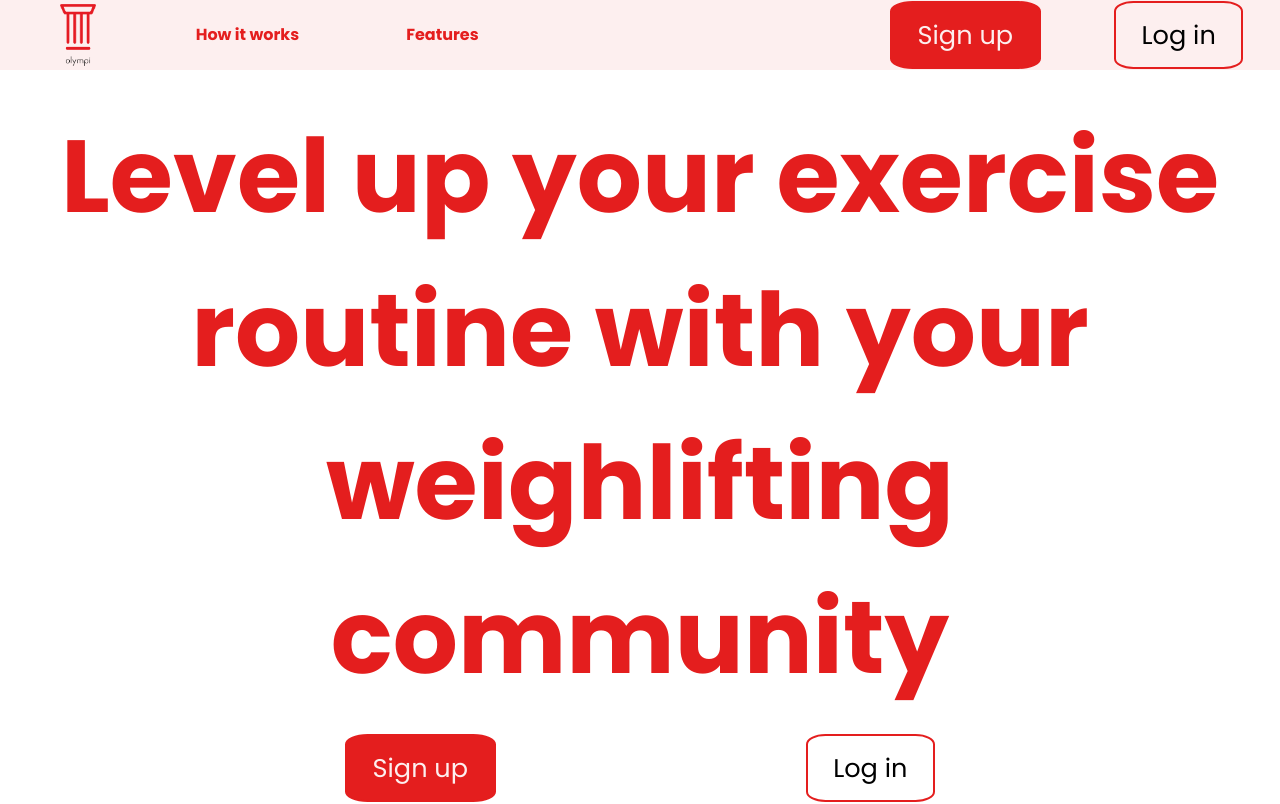
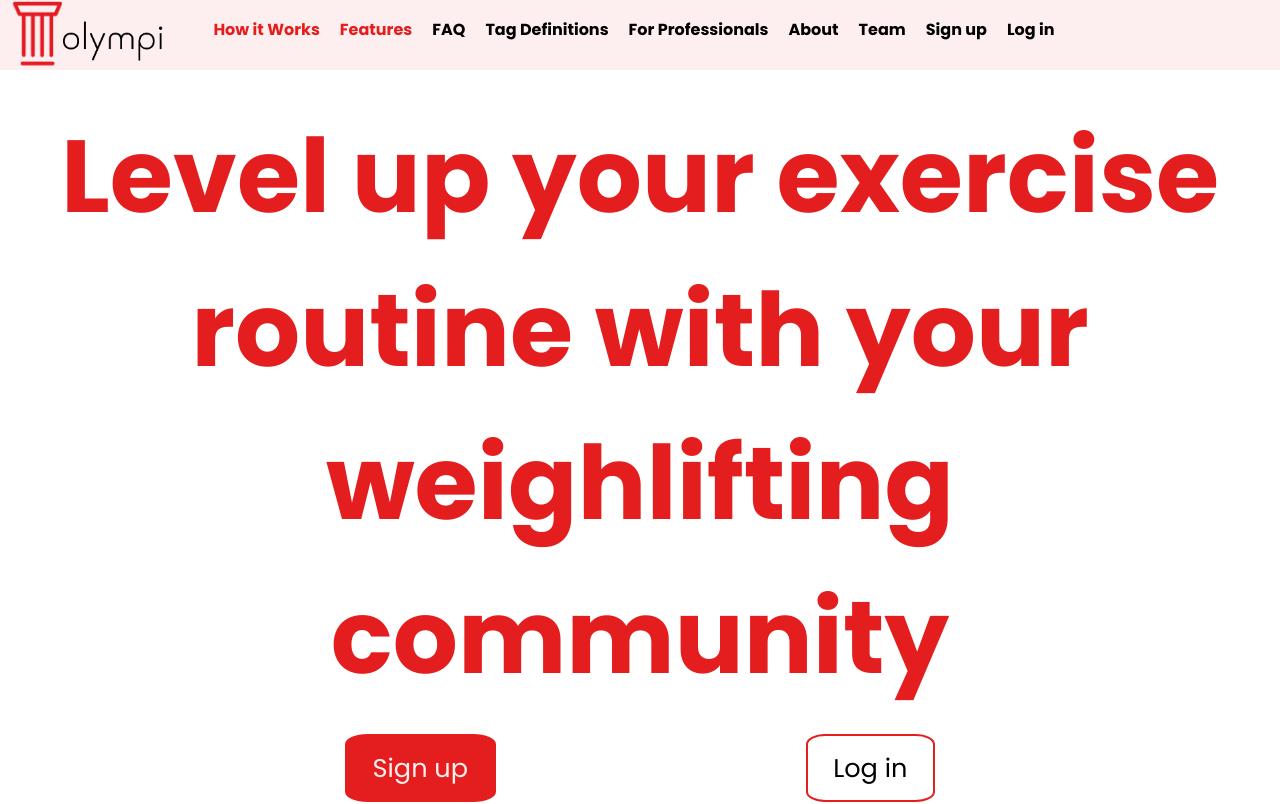
Before and after one commit to LauraKapitza/olympi, a React (Create React App) app in the folder olympi-client/: page / in a window 1280 px wide. Shown: the top 804 px of the page. Built offline with nearby package versions, Linux system fonts and the light colour scheme; no server answers.

Commit message:
added hamburger

```diff
--- a/olympi-client/package.json
+++ b/olympi-client/package.json
@@ -13,6 +13,7 @@
     "react-dom": "^17.0.2",
     "react-router-dom": "^5.2.0",
     "react-scripts": "4.0.3",
+    "styled-components": "^5.3.0",
     "web-vitals": "^1.1.2"
   },
   "scripts": {
--- a/olympi-client/src/App.js
+++ b/olympi-client/src/App.js
@@ -10,6 +10,14 @@ import authService from './components/auth/auth-service.js';
 import ProProfile from './components/Profile/ProProfile.js';
 import UserProfile from './components/Profile/UserProfile.js';
 import Trending from './components/Explore/Trending.js';
+import Terms from './components/OtherPages/Terms/Terms';
+import Team from './components/OtherPages/Team/Team';
+import TagDefinitions from './components/OtherPages/TagDefinitions/TagDefinitions';
+import ForProfessionals from './components/OtherPages/ForProfessionals/ForProfessionals';
+import FAQ from './components/OtherPages/FAQ/FAQ';
+import Blog from './components/OtherPages/Blog/Blog';
+import About from './components/OtherPages/About/About';
+import Settings from './components/Settings/Settings';
 
 
 class App extends Component {
@@ -77,6 +85,40 @@ class App extends Component {
               <Trending user={this.state.user} />
             )} />
 
+            {/* go back an check this Karina */}
+
+            <Route exact path="/settings" render={(props) => (
+              <Settings user={this.state.user} />
+            )} />
+
+
+
+
+            {/* STATIC PAGES AT END OF HOMEPAGEgo back an check this Karina */}
+
+            <Route exact path="/faq" render={(props) => (
+              <FAQ user={this.state.user} />
+            )} />
+
+            <Route exact path="/about" render={(props) => (
+              <About user={this.state.user} />
+            )} />
+            <Route exact path="/blog" render={(props) => (
+              <Blog user={this.state.user} />
+            )} />
+            <Route exact path="/professionals" render={(props) => (
+              <ForProfessionals user={this.state.user} />
+            )} />
+            <Route exact path="/definitions" render={(props) => (
+              <TagDefinitions user={this.state.user} />
+            )} />
+            <Route exact path="/team" render={(props) => (
+              <Team user={this.state.user} />
+            )} />
+            <Route exact path="/terms" render={(props) => (
+              <Terms user={this.state.user} />
+            )} />
+
 
 
 
--- /dev/null
+++ b/olympi-client/src/components/home/navbarTop/Burger.js
@@ -0,0 +1,56 @@
+import React, { useState } from 'react';
+import styled from 'styled-components';
+import RightNav from './RightNav';
+
+
+const StyledBurger = styled.div`
+  width: 2rem;
+  height: 2rem;
+  position: fixed;
+  top: 15px;
+  right: 20px;
+  z-index: 20;
+  display: none;
+  @media (max-width: 768px) {
+    display: flex;
+    justify-content: space-around;
+    flex-flow: column nowrap;
+  }
+  div {
+    width: 2rem;
+    height: 0.25rem;
+    background-color: ${({ open }) => open ? '#FEFEFE' : '#E41E1E'};
+    border-radius: 10px;
+    transform-origin: 1px;
+    transition: all 0.3s linear;
+    &:nth-child(1) {
+      transform: ${({ open }) => open ? 'rotate(45deg)' : 'rotate(0)'};
+    }
+    &:nth-child(2) {
+      transform: ${({ open }) => open ? 'translateX(100%)' : 'translateX(0)'};
+      opacity: ${({ open }) => open ? 0 : 1};
+    }
+    &:nth-child(3) {
+      transform: ${({ open }) => open ? 'rotate(-45deg)' : 'rotate(0)'};
+    }
+  }
+`;
+
+
+
+const Burger = () => {
+  const [open, setOpen] = useState(false)
+
+  return (
+    <>
+      <StyledBurger open={open} onClick={() => setOpen(!open)}>
+        <div />
+        <div />
+        <div />
+      </StyledBurger>
+      <RightNav open={open}/>
+    </>
+  )
+}
+
+export default Burger
--- a/olympi-client/src/components/home/navbarTop/NavbarTop.js
+++ b/olympi-client/src/components/home/navbarTop/NavbarTop.js
@@ -1,27 +1,33 @@
 import React from 'react';
 import {Link} from 'react-router-dom';
 import './navbarTop.css';
+import Burger from './Burger';
 
 
 export default function NavbarTop () {
   return (
     <div className="navbarContainer">
       <div className="navbarLeft">
-      <img src="/assets/logos/logo_transparent_background.png" alt="" className="logo"/>
+
+
+      <div><img src="/assets/logos/olympifigure.png" alt="" className="logo"/></div>
+      <div> <img src="/assets/logos/olympiword.png" alt="" className="logo olympiword"/> </div>
+
+
+
       </div>
 
 
+
+
       <div className="navbarCenter">
-      <span>How it works</span>
-      <span>Features</span>
+
       <span></span>
-      <span></span>
-      <span></span>
+      <Burger/>
       </div>
 
       <div className="navbarRight">
-        <Link className="signup-btn button" to="/signup">Sign up</Link>
-        <Link className="button" to="/login">Log in</Link>
+
       </div>
 
 
--- /dev/null
+++ b/olympi-client/src/components/home/navbarTop/RightNav.js
@@ -0,0 +1,61 @@
+import "./RightNav.css"
+import React from 'react'
+import {Link} from 'react-router-dom';
+import styled from 'styled-components';
+
+const Ul = styled.ul`
+  list-style: none;
+  display: flex;
+  flex-flow: row nowrap;
+  li {
+    padding: 18px 10px;
+  }
+  @media (max-width: 768px) {
+    flex-flow: column nowrap;
+    background-color: #E41E1E;
+    position: fixed;
+    transform: ${({ open }) => open ? 'translateX(0)' : 'translateX(100%)'};
+    top: 0;
+    right: 0;
+    height: 100vh;
+    width: 250px;
+    padding-top: 1.5rem;
+    transition: transform 0.3s ease-in-out;
+    li {
+      color: #ffff;
+    }
+
+    li a {
+      color: #ffff;
+      hover: black;
+
+    }
+
+    li a:hover {
+     color: #ec6262;
+  }
+    }
+  }
+`;
+
+const RightNav = ({ open }) => {
+  return (
+    <Ul open={open}>
+      <li>How it Works</li>
+      <li>Features</li>
+      <li><Link  to="/signup">FAQ</Link></li>
+      <li><Link to="/definitions">Tag Definitions</Link></li>
+      <li><Link to="/professionals">For Professionals</Link></li>
+      <li><Link to="/about">About</Link></li>
+      <li><Link to="/team">Team</Link></li>
+      <li><Link  to="/signup">Sign up</Link></li>
+      <li><Link to="/login">Log in</Link></li>
+
+
+
+
+    </Ul>
+  )
+}
+
+export default RightNav
--- a/olympi-client/src/components/home/navbarTop/navbarTop.css
+++ b/olympi-client/src/components/home/navbarTop/navbarTop.css
@@ -3,7 +3,6 @@ height: 70px;
 width: 100%;
 background-color: #FDEFEF;
 display: flex;
-align-items: center;
 position: fixed;
 top: 0;
 color: #E41E1E;
@@ -12,21 +11,20 @@ z-index: 999;
 }
 
 .navbarLeft {
-  flex: 1;
   display: flex;
-  justify-content: space-around;
+  margin-left: 10px;
+
+
 
 }
 
 .navbarCenter {
-  flex: 5;
   display: flex;
   justify-content: space-around;
 }
 
 
 .navbarRight {
-  flex: 3;
   display: flex;
   align-items: center;
   justify-content: space-around;
@@ -35,9 +33,15 @@ z-index: 999;
 
 .logo {
   max-height: 70px;
-  margin-left: 10%;
   cursor: pointer;
 
+
+
+}
+
+.olympiword {
+  padding-top: 15px;
+  width: 100px;
 }
 
 .button {
```
Also changed, not shown: olympi-client/public/assets/logos/olympiword.png, olympi-client/src/components/home/navbarTop/Burger.css (added), olympi-client/src/components/home/navbarTop/RightNav.css (added), 1 other file (tests, documents, lock files or other folders).
